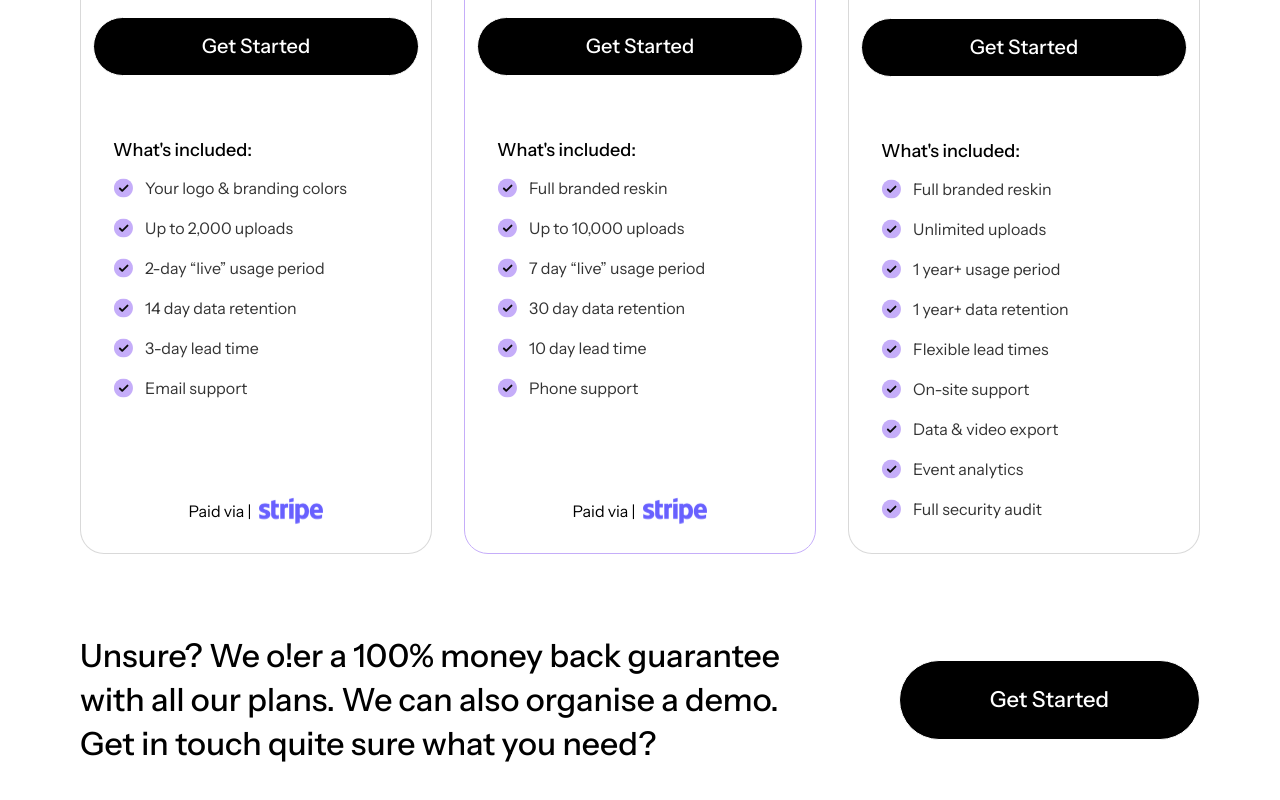
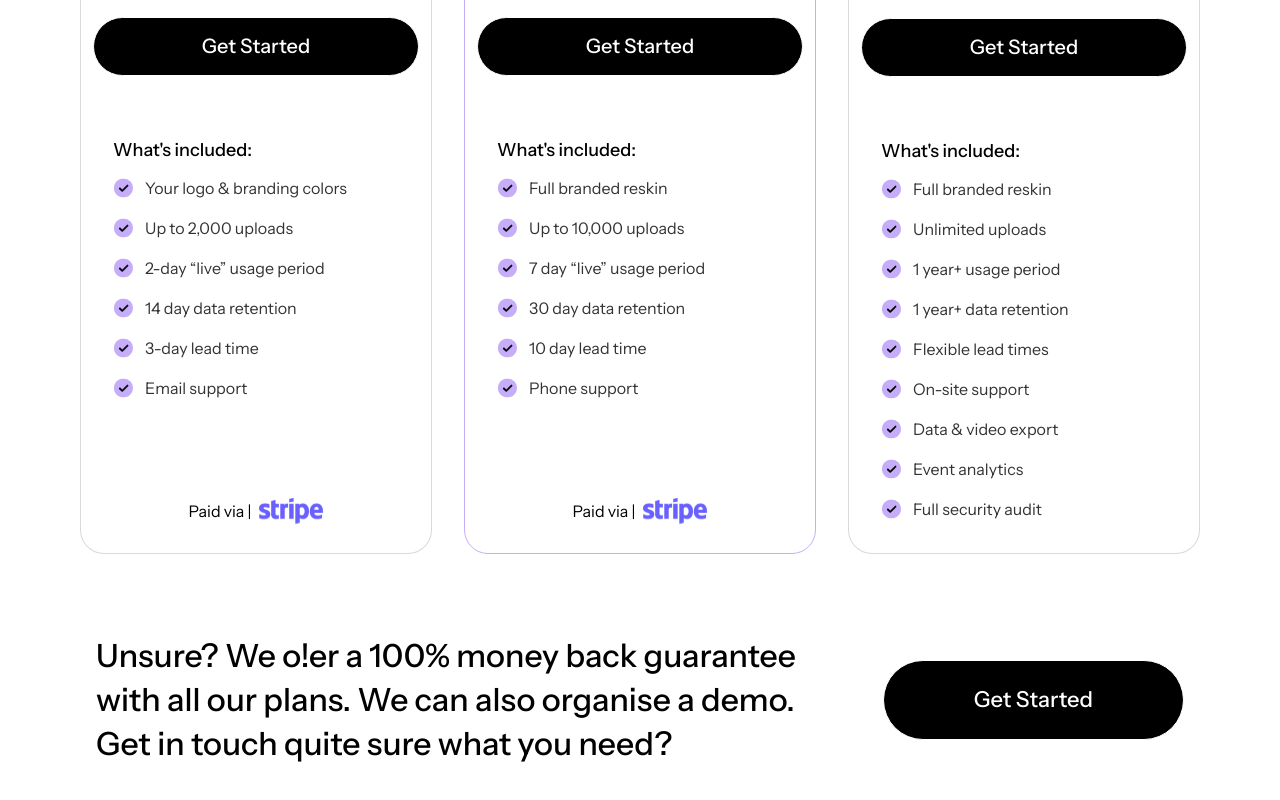
Before and after one commit to aqilusman45/Backstage, a Next.js app: page / in a window 1280 px wide. Shown: the part 956-1756 px from the top of the page. Built offline with nearby package versions, Linux system fonts and the light colour scheme.

Commit message:
fix: button crop

```diff
--- a/src/sections/pricing-plan/index.jsx
+++ b/src/sections/pricing-plan/index.jsx
@@ -41,7 +41,7 @@ export default function PricingPlan({ otherClasses }) {
           ))}
         </div>
 
-        <div className="flex flex-wrap items-center justify-between gap-4 my-14 lg:my-20">
+        <div className="flex flex-wrap items-center justify-between gap-4 my-14 lg:my-20 px-4">
           <p className="flex-1 font-instrument-sans font-medium text-2xl lg:text-2rem lg:text-start text-center max-w-[703px] mx-auto lg:mx-0">
             {subText}
           </p>
```
